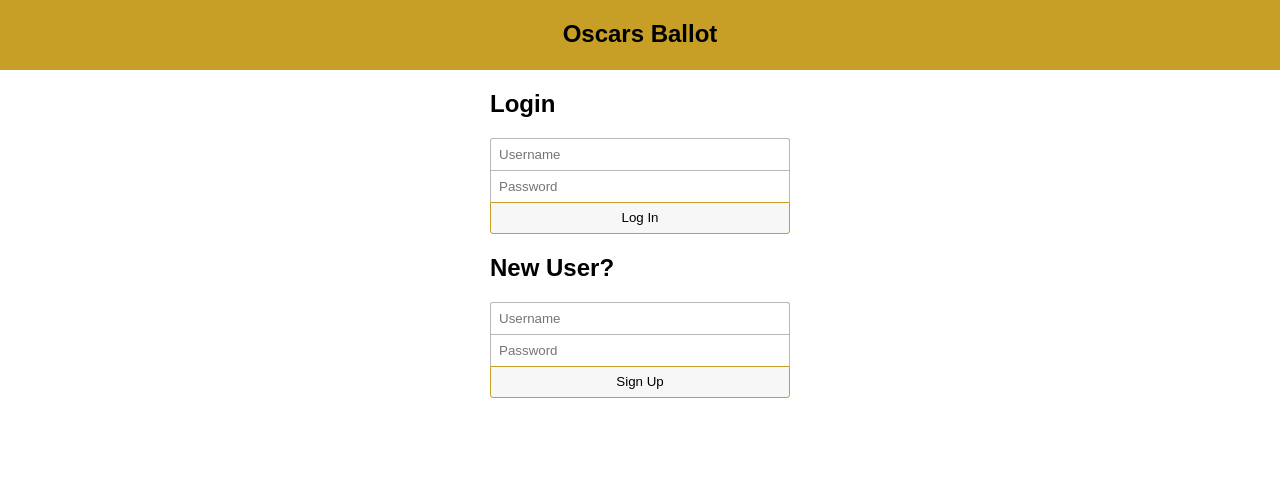
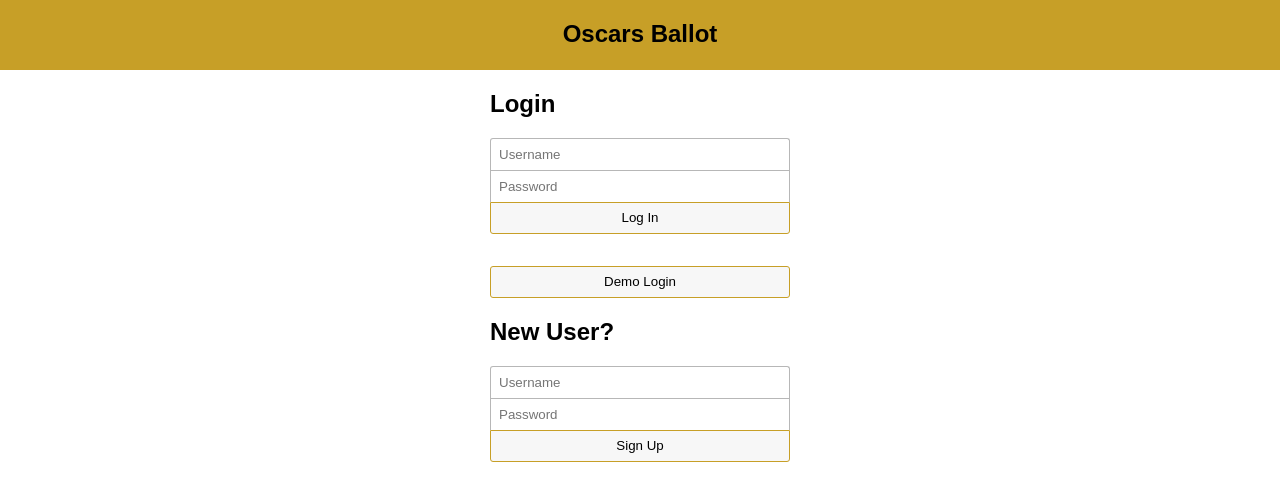
Before and after one commit to johncarges/oscarsballot, a React (Create React App) app in the folder client/: page /auth in a window 1280 px wide. Shown: the top 500 px of the page. Built offline with nearby package versions, Linux system fonts and the light colour scheme; a web font is replaced by a local one.

Commit message:
Adds demo login button for user demo1

```diff
--- a/client/src/components/auth.jsx
+++ b/client/src/components/auth.jsx
@@ -90,6 +90,35 @@ export default function Auth() {
         setLoading(false)
     }
 
+    const onDemoLogin = async (e) => {
+        e.preventDefault()
+        setLoading(true)
+
+        const body = JSON.stringify({'username':'demo1', 'password': 'demo1'})
+
+        const res = await fetch(`https://server.oscarsballot.com/api/users/login`, {
+            method: "POST",
+            body: body,
+            headers: {
+                "content-type":"application/json",
+                "accepts":"application/json",
+                'Access-Control-Allow-Headers': 'Origin, X-Requested-With, Content-Type, Accept, Z-Key',
+                'Access-Control-Allow-Methods': 'GET, HEAD, POST, PUT, DELETE, OPTIONS'
+            },
+            credentials: 'include'
+        })
+        if (!res.ok) {
+            setLoading(false)
+            const message = await res.json()
+            setLoginError(message.message)
+            return null
+        }
+        const data = await res.json()
+        navigate(destination)
+
+    }
+
+
 
     const buttonStyle = loading ? {color:'grey'} : {}
     const formStyle = loading ? {opacity: '40%'} : {}
@@ -106,6 +135,7 @@ export default function Auth() {
                     <input name='loginPassword' placeholder="Password" type='password' value={formData.loginPassword}/>
                     <button type='submit' style={buttonStyle} disabled={loading}>Log In</button>
                 </form>
+                <button className='demo-login' onClick={onDemoLogin}>Demo Login</button>
                 <h2>New User?</h2>
                 {signupError && <p className='error-message'>{signupError}</p> }
                 <form style={formStyle} name='signup' onChange={onChange} onSubmit={onSignup} >
--- a/client/src/index.css
+++ b/client/src/index.css
@@ -106,6 +106,7 @@ button {
   color: black;
 }
 
+
 .auth-page form *:first-child {
   border-top-right-radius: 3px;
   border-top-left-radius: 3px;
@@ -114,6 +115,11 @@ button {
 .auth-page form *:last-child {
   border-bottom-right-radius: 3px;
   border-bottom-left-radius: 3px;
+}
+
+.demo-login {
+  margin-top: 2rem;
+  border-radius: 3px;
 }
 
 .loading-overlay {
```
